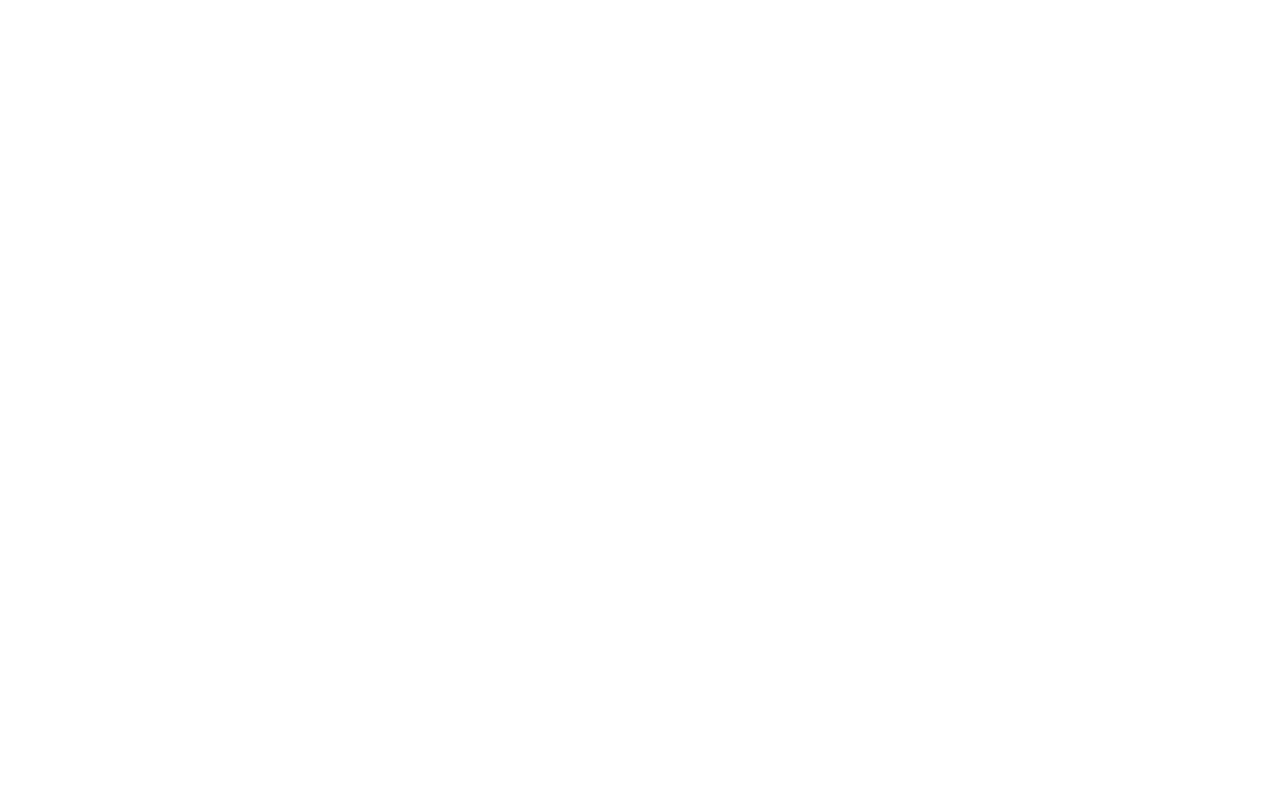
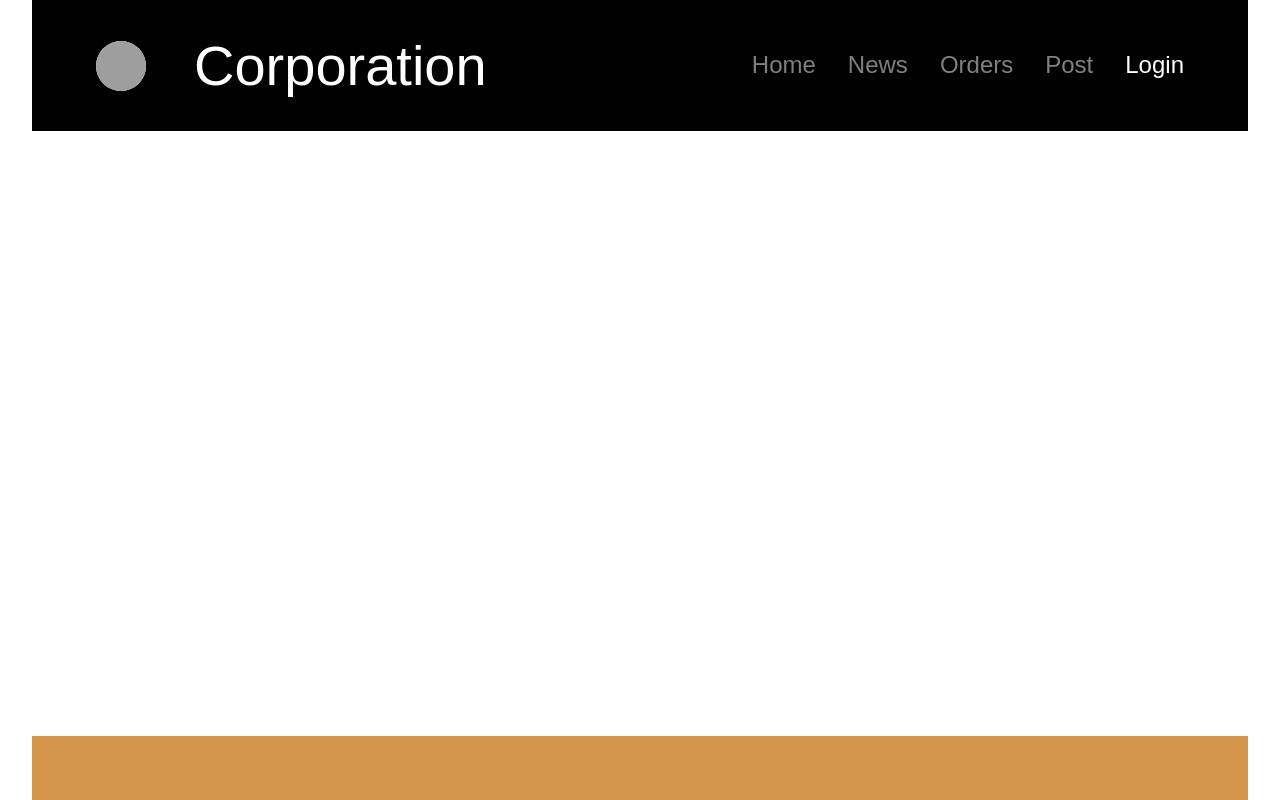
Before and after one commit to KATEHOK/Project-practice, a PHP site: page / in a window 1280 px wide. Before the commit the page is empty. Run offline with PHP 8.4, Linux system fonts and the light colour scheme; grey boxes are pictures that could not be loaded.

Commit message:
Done header of site.

```diff
--- a/site/index.html
+++ b/site/index.html
@@ -7,11 +7,27 @@
     <meta name="viewport" content="width=device-width, initial-scale=1.0">
     <link rel="stylesheet" href="./style/main.css">
     <script defer src="./script/main.js"></script>
-    <title>MyCorp</title>
+    <title>Corporation</title>
 </head>
 
 <body>
+    <div class="container">
+        <header class="header">
+            <img id="logo" src="./img/" alt="logo">
+            <h1 id="heading" class="txt">Corporation</h1>
+            <nav id="navigation">
+                <a href="#" class="nav-item txt">Home</a>
+                <a href="#" class="nav-item txt">News</a>
+                <a href="#" class="nav-item txt">Orders</a>
+                <a href="#" class="nav-item txt">Post</a>
+                <a href="#" class="nav-item txt checked">Login</a>
+            </nav>
+        </header>
 
+        <main class="main"></main>
+
+        <footer class="footer"></footer>
+    </div>
 </body>
 
 </html>
--- a/site/style/main.css
+++ b/site/style/main.css
@@ -1 +1,119 @@
-/* No CSS *//*# sourceMappingURL=main.css.map */
+* {
+  margin: 0;
+  padding: 0;
+}
+
+.container {
+  margin: 0 auto;
+  width: 95vw;
+  min-height: 100vh;
+  max-width: 1640px;
+  display: -webkit-box;
+  display: -ms-flexbox;
+  display: flex;
+  -webkit-box-orient: vertical;
+  -webkit-box-direction: normal;
+      -ms-flex-direction: column;
+          flex-direction: column;
+}
+
+.header {
+  width: 100%;
+  display: -webkit-box;
+  display: -ms-flexbox;
+  display: flex;
+  -webkit-box-pack: justify;
+      -ms-flex-pack: justify;
+          justify-content: space-between;
+  -webkit-box-align: center;
+      -ms-flex-align: center;
+          align-items: center;
+  -webkit-box-sizing: border-box;
+          box-sizing: border-box;
+  padding: 32px 64px;
+  background-color: black;
+}
+
+.main {
+  width: 100%;
+  -webkit-box-flex: 1;
+      -ms-flex-positive: 1;
+          flex-grow: 1;
+  -webkit-box-sizing: border-box;
+          box-sizing: border-box;
+  padding: 32px 64px;
+}
+
+.footer {
+  width: 100%;
+  background-color: #d3964b;
+  -webkit-box-sizing: border-box;
+          box-sizing: border-box;
+  padding: 32px 64px;
+}
+
+#logo {
+  height: 50px;
+  width: 50px;
+  border-radius: 50%;
+  margin-right: 48px;
+  background-color: white;
+}
+
+#heading {
+  font-size: 56px;
+  color: white;
+}
+
+#navigation {
+  -webkit-box-flex: 1;
+      -ms-flex-positive: 1;
+          flex-grow: 1;
+  display: -webkit-box;
+  display: -ms-flexbox;
+  display: flex;
+  -webkit-box-pack: end;
+      -ms-flex-pack: end;
+          justify-content: flex-end;
+}
+
+.txt {
+  font-family: Arial, Helvetica, sans-serif;
+  font-size: 16px;
+  font-weight: 400;
+  line-height: 1.2em;
+  color: black;
+}
+
+.nav-item {
+  margin-left: 32px;
+  text-decoration: none;
+  font-size: 24px;
+  color: gray;
+  -webkit-transition: color 150ms ease-out,
+ -webkit-transform 150ms ease-out;
+  transition: color 150ms ease-out,
+ -webkit-transform 150ms ease-out;
+  transition: color 150ms ease-out,
+ transform 150ms ease-out;
+  transition: color 150ms ease-out,
+ transform 150ms ease-out,
+ -webkit-transform 150ms ease-out;
+}
+
+.nav-item:hover {
+  -webkit-transform: scale(1.1);
+          transform: scale(1.1);
+  color: wheat;
+}
+
+.nav-item:active {
+  -webkit-transform: none;
+          transform: none;
+  color: white;
+}
+
+.checked {
+  color: white;
+}
+/*# sourceMappingURL=main.css.map */
--- a/site/style/main.scss
+++ b/site/style/main.scss
@@ -0,0 +1,75 @@
+* {
+    margin: 0;
+    padding: 0;
+}
+.container {
+    margin: 0 auto;
+    width: 95vw;
+    min-height: 100vh;
+    max-width: 1640px;
+    display: flex;
+    flex-direction: column;
+}
+.header {
+    width: 100%;
+    display: flex;
+    justify-content: space-between;
+    align-items: center;
+    box-sizing: border-box;
+    padding: 32px 64px;
+    background-color: black;
+}
+.main {
+    width: 100%;
+    flex-grow: 1;
+    box-sizing: border-box;
+    padding: 32px 64px;
+}
+.footer {
+    width: 100%;
+    background-color: rgb(211, 150, 75);
+    box-sizing: border-box;
+    padding: 32px 64px;
+}
+#logo {
+    height: 50px;
+    width: 50px;
+    border-radius: 50%;
+    margin-right: 48px;
+    background-color: white;
+}
+#heading {
+    font-size: 56px;
+    color: white;
+}
+#navigation {
+    flex-grow: 1;
+    display: flex;
+    justify-content: flex-end;
+}
+.txt {
+    font-family: Arial, Helvetica, sans-serif;
+    font-size: 16px;
+    font-weight: 400;
+    line-height: 1.2em;
+    color: black;
+}
+.nav-item {
+    margin-left: 32px;
+    text-decoration: none;
+    font-size: 24px;
+    color: gray;
+    transition: color 150ms ease-out,
+                transform 150ms ease-out;
+    &:hover {
+        transform: scale(1.1);
+        color: wheat;
+    }
+    &:active {
+        transform: none;
+        color: white;
+    }
+}
+.checked {
+    color: white;
+}
```
Also changed, not shown: 1 other file.
